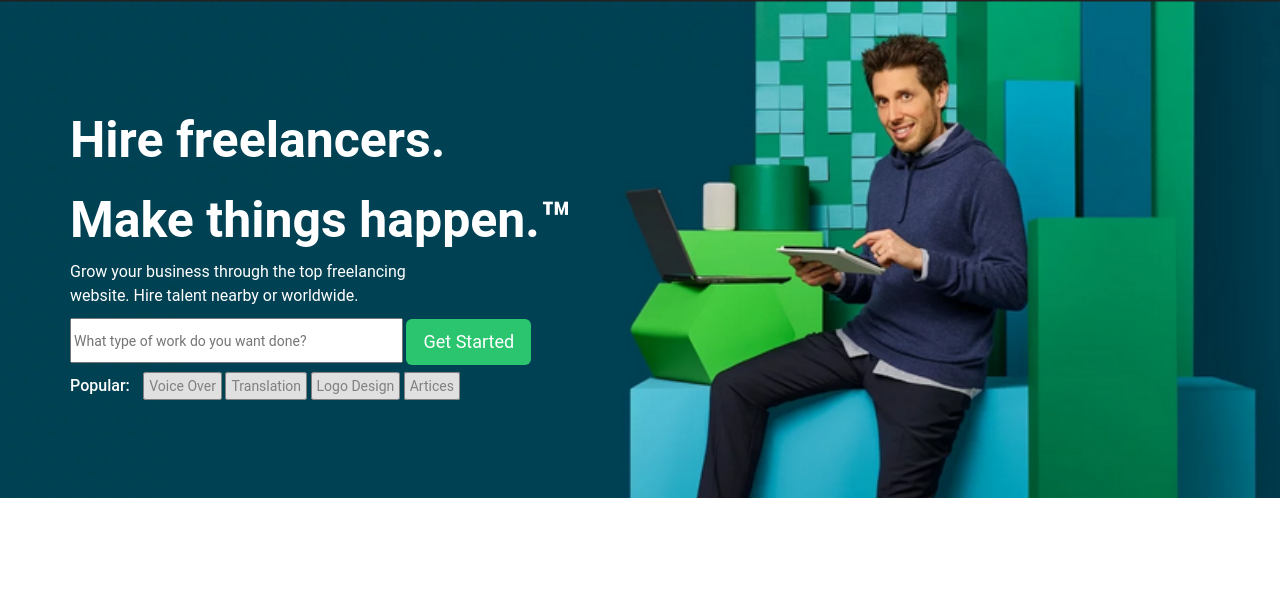
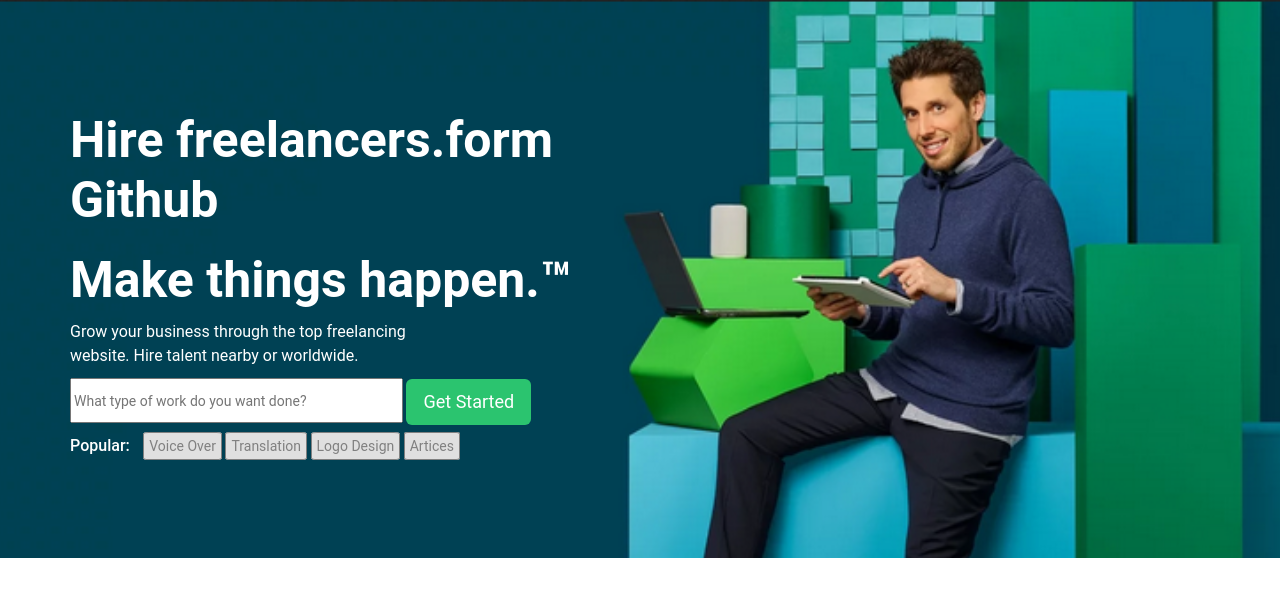
Before and after one commit to log-out/Freelancing-web-application-final-year-project-for-BSSE-Computer-Science-PHP-MYSQLi, a PHP site: page / in a window 1280 px wide. Shown: the part 123-721 px from the top of the page. Run offline with PHP 8.4, Linux system fonts and the light colour scheme; some libraries are stand-ins or nearby versions.

Commit message:
Update index.php

```diff
--- a/index.php
+++ b/index.php
@@ -5,7 +5,7 @@
 		<div class="row">
 			<div class="col-sm-6">
 				<div class="hero-text">
-					<h1>Hire freelancers.</h1>
+					<h1>Hire freelancers.form Github</h1>
 					<h1>Make things happen.™</h1>
 					<p>Grow your business through the top freelancing<br>
 website. Hire talent nearby or worldwide.</p>
```
